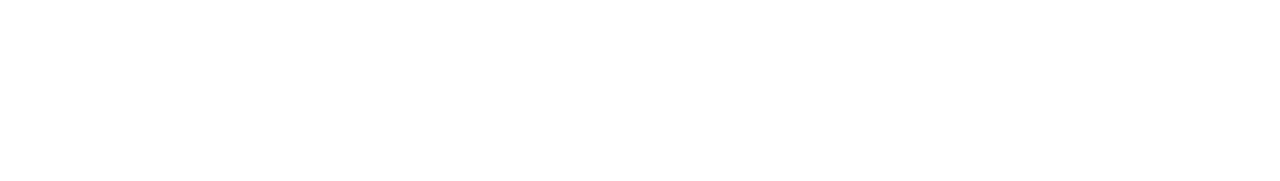
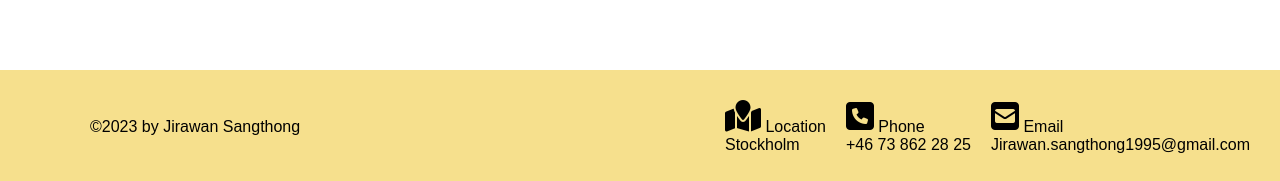
Before and after one commit to Potatismosig/Jiros-Portfolio, a React (Create React App) app: page / in a window 1280 px wide. Shown: the part 3230-3411 px from the top of the page. Before the commit the page ends 3200 px from the top, so only its background shows below. Built offline with nearby package versions, Linux system fonts and the light colour scheme; a web font is replaced by a local one.

Commit message:
Add content to footer.jsx

```diff
--- a/public/index.html
+++ b/public/index.html
@@ -1,14 +1,12 @@
 <!DOCTYPE html>
 <html lang="en">
+
 <head>
   <meta charset="utf-8" />
   <link rel="icon" href="%PUBLIC_URL%/favicon.ico" />
   <meta name="viewport" content="width=device-width, initial-scale=1" />
   <meta name="theme-color" content="#000000" />
-    <meta
-      name="description"
-      content="Web site created using create-react-app"
-    />
+  <meta name="description" content="Web site created using create-react-app" />
   <link rel="apple-touch-icon" href="%PUBLIC_URL%/logo192.png" />
   <!--
       manifest.json provides metadata used when your web app is installed on a
@@ -24,8 +22,13 @@
       work correctly both with client-side routing and a non-root public URL.
       Learn how to configure a non-root public URL by running `npm run build`.
     -->
+
+  <link rel="stylesheet"
+    href="https://cdnjs.cloudflare.com/ajax/libs/font-awesome/4.7.0/css/font-awesome.min.css%22%3E">
+  <script src="https://kit.fontawesome.com/4f28bcb439.js" crossorigin="anonymous"></script>
   <title>React App</title>
 </head>
+
 <body>
   <noscript>You need to enable JavaScript to run this app.</noscript>
   <div id="root"></div>
@@ -40,4 +43,5 @@
       To create a production bundle, use `npm run build` or `yarn build`.
     -->
 </body>
+
 </html>
--- a/src/App.js
+++ b/src/App.js
@@ -2,6 +2,7 @@
 import FirstPage from "./components/Hello";
 import SecondPage from "./components/Projects";
 import ThirdPage from "./components/AboutMe";
+import Footer from "./components/Footer";
 import "./components/styles.css";
 import "./components/responsiv.css"
 import './App.css';
@@ -19,6 +20,9 @@
         <SecondPage></SecondPage>
         <ThirdPage></ThirdPage>
         </main>
+        <footer>
+        <Footer></Footer>
+      </footer>
         </>
   );
 }
--- a/src/components/Footer.jsx
+++ b/src/components/Footer.jsx
@@ -0,0 +1,30 @@
+import "./responsiv.css"
+import "./styles.css";
+
+export default function Footer() {
+  return (
+    <>
+    <div className="footer-content">
+      </div>
+      <div className="contains-copyright">
+      <span className="footer-copyright"> ©
+      <div> {new Date().getFullYear()} by Jirawan Sangthong </div>
+      </span>
+      <div className="contains-contact-info">
+      <div className="contact-location">
+        <p><i class="fa-solid fa-map-location"></i> Location</p>
+          <p>Stockholm</p>
+        </div>
+        <div className="contact-phone">
+          <p> <i class="fa-solid fa-square-phone"></i> Phone</p>
+          <a href="tel:123-456-7890">+46 73 862 28 25</a>
+        </div>
+        <div className="contact-email">
+          <p><i class="fa-solid fa-square-envelope"></i> Email</p>
+          <a href="mailto:jirawan.sangthong1995@gmail.com">Jirawan.sangthong1995@gmail.com</a>
+        </div>
+        </div>
+      </div>
+    </>
+    );
+}
```
Lines whose indentation alone changed are shown as unchanged.
